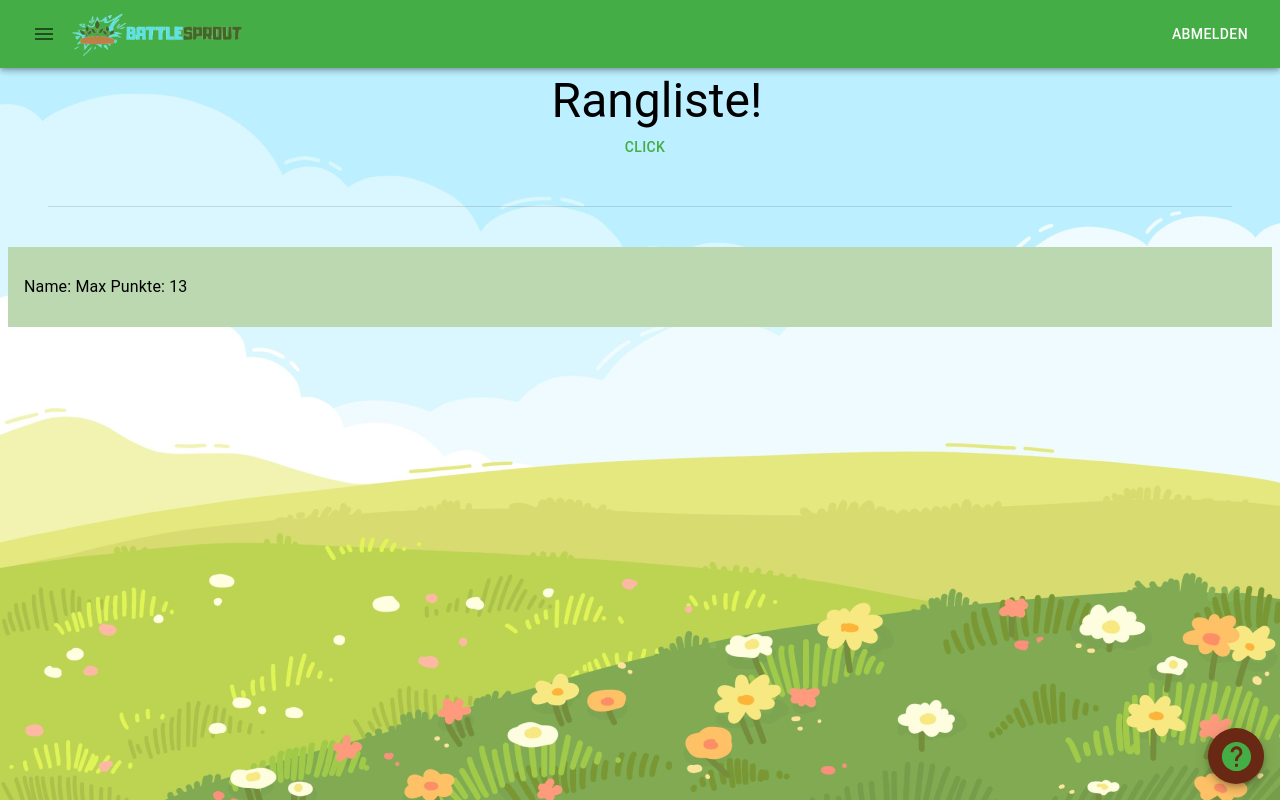
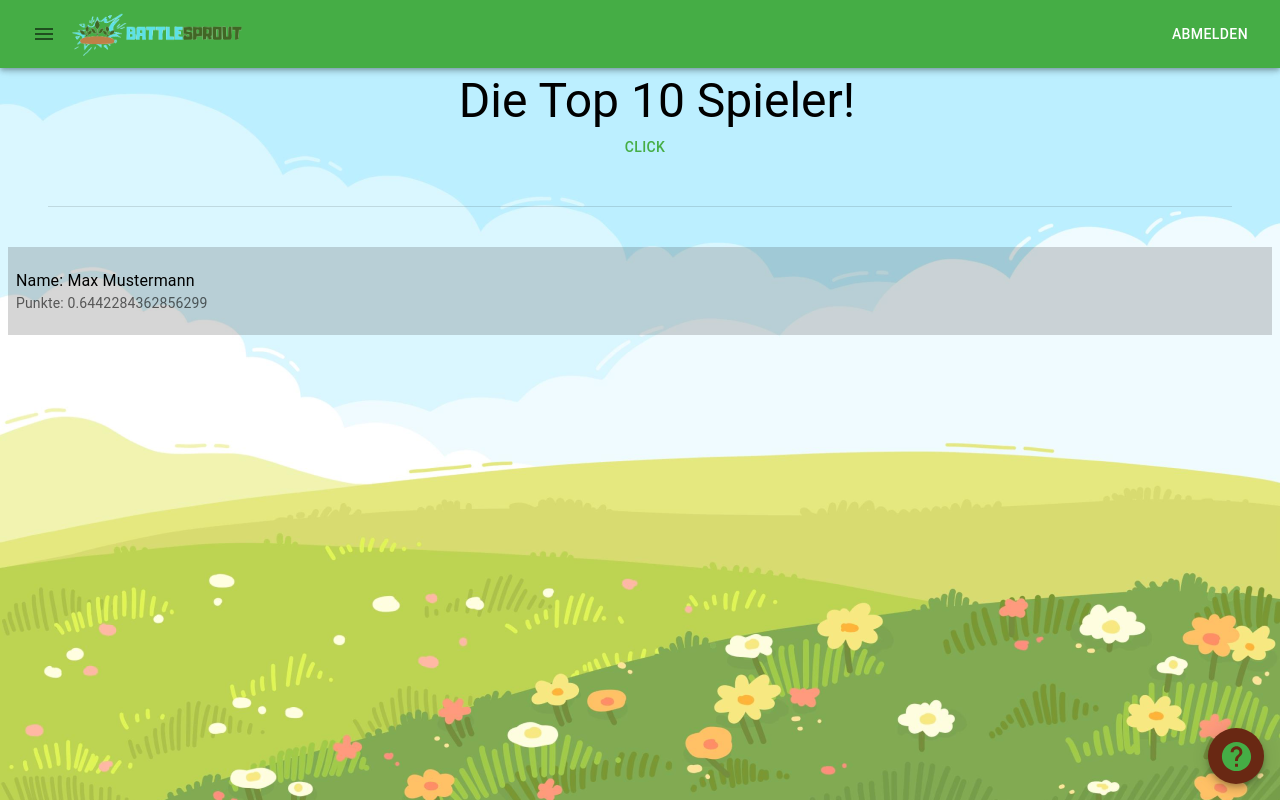
Before and after one commit to cyberlytics/BattleSprout, a React (Create React App) app in the folder sys-src/frontend/: page /Ranking in a window 1280 px wide. Both pictures are taken after a click on the button "CLICK". Built offline with nearby package versions, Linux system fonts and the light colour scheme.

Commit message:
Added Ranking.test & updated Ranking
Former-commit-id: b532f701e46125c28412ea20bd4a46c0f2390b94

```diff
--- a/sys-src/frontend/src/areas/ranking/Ranking.tsx
+++ b/sys-src/frontend/src/areas/ranking/Ranking.tsx
@@ -14,16 +14,47 @@ interface IRank {
     Points: number;
 }
 
-//ToDo: Richtige Namen/ScorePoint Werte übergeben
-
 //Rangliste
 export const Ranking = () => {
     const [ranklist, setRanklist] = useState<IRank[]>([]);
+    //Maximale Listenlänge
+    const MAX_Length = 10;
+
+    //ToDo: Richtige Namen/ScorePoint Werte übergeben
+    const score = Math.random();
+    const Username = 'Max Mustermann';
 
     //test-button um Liste zu füllen
     const Add = (event: any): void => {
-        const newScore = {Name: 'Max',Points: 13};
+        //Wenn die Liste voll ist wird geprüft, ob der neue Score-Wert höher als der letztplazierte Score ist
+        //Wenn ja -> letztplazierter wird entfernt und der Highscore des neuen Users wird eingetragen
+        if(ranklist.length === MAX_Length){
+            var lowest = Number.POSITIVE_INFINITY;
+            var tmp;
+            for (var i=ranklist.length-1; i>=0; i--){
+                tmp = ranklist[i].Points;
+                if(tmp<lowest)lowest = tmp;
+            }
+            if(score>lowest){
+                ranklist.pop();
+                const newScore = {Name: Username ,Points: score};
                 setRanklist([...ranklist,newScore]);
+            }
+        }else{
+            //Neuer Listen-Eintrag
+            const newScore = {Name: Username,Points: score};
+            setRanklist([...ranklist,newScore]);
+        }
+    }
+
+    //Vergleicht ScorePoints und sortiert die Liste
+    ranklist.sort((a: {Points: number},b: {Points: number}) =>{
+        return compareScore(a,b);
+    });
+
+    //Score vergleich Funktion
+    function compareScore(a: {Points: number},b: {Points: number}): number {
+        return(a.Points > b.Points ? -1 : 1);
     }
 
     return (
@@ -39,29 +70,32 @@ export const Ranking = () => {
                 }}
             >
                 <Typography
+                    data-testid='Titel'
                     variant='h3'
                     sx={{marginLeft: 3}}
                 >
-                    Rangliste!
+                    Die Top 10 Spieler!
                 </Typography>
                 <Button onClick={Add}>
                     CLICK
                 </Button>
             </Grid>
+
             <Divider sx={{margin: 5}}/>
-            <Grid>
-                <List sx={{ width: '100%', background: '#bbd8b1'}}>
+
+            <List
+                data-testid='Ranklist'
+                sx={{ background: 'rgba(52,52,52,0.2)'}}
+            >
                 {ranklist.map((value) => (
                     <ListItem
                         key={value.Name}
-                            disableGutters
-                            sx={{padding: 2}}
+                        sx={{padding: 1}}
                     >
-                            <ListItemText primary={`Name: ${value.Name} Punkte: ${value.Points}`} />
+                        <ListItemText primary={`Name: ${value.Name}`} secondary={`Punkte: ${value.Points}`} />
                     </ListItem>
                 ))}
             </List>
-            </Grid>
         </>
     );
 };
```
Also changed, not shown: 1 other file (tests, documents, lock files or other folders). Lines whose indentation alone changed are shown as unchanged.
